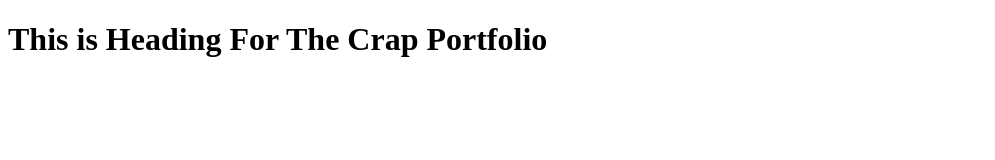
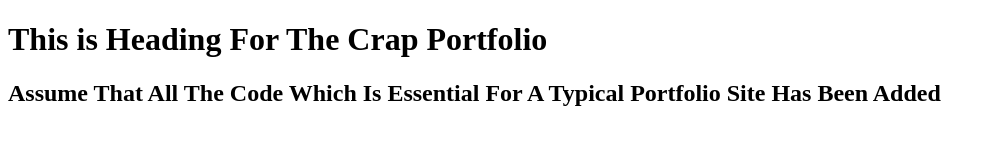
Before and after one commit to sujitpatil276/crap-portfolio, a plain HTML site: page index.html in a window 1280 px wide. Shown: the whole page, without its empty margins (0-995 px from the left). Drawn offline with Linux system fonts and the light colour scheme.

Commit message:
Added Portfolio Site Code

```diff
--- a/index.html
+++ b/index.html
@@ -8,5 +8,6 @@
 </head>
 <body>
     <h1>This is Heading For The Crap Portfolio</h1>
+    <h2>Assume That All The Code Which Is Essential For A Typical Portfolio Site Has Been Added</h2>
 </body>
 </html>
```
